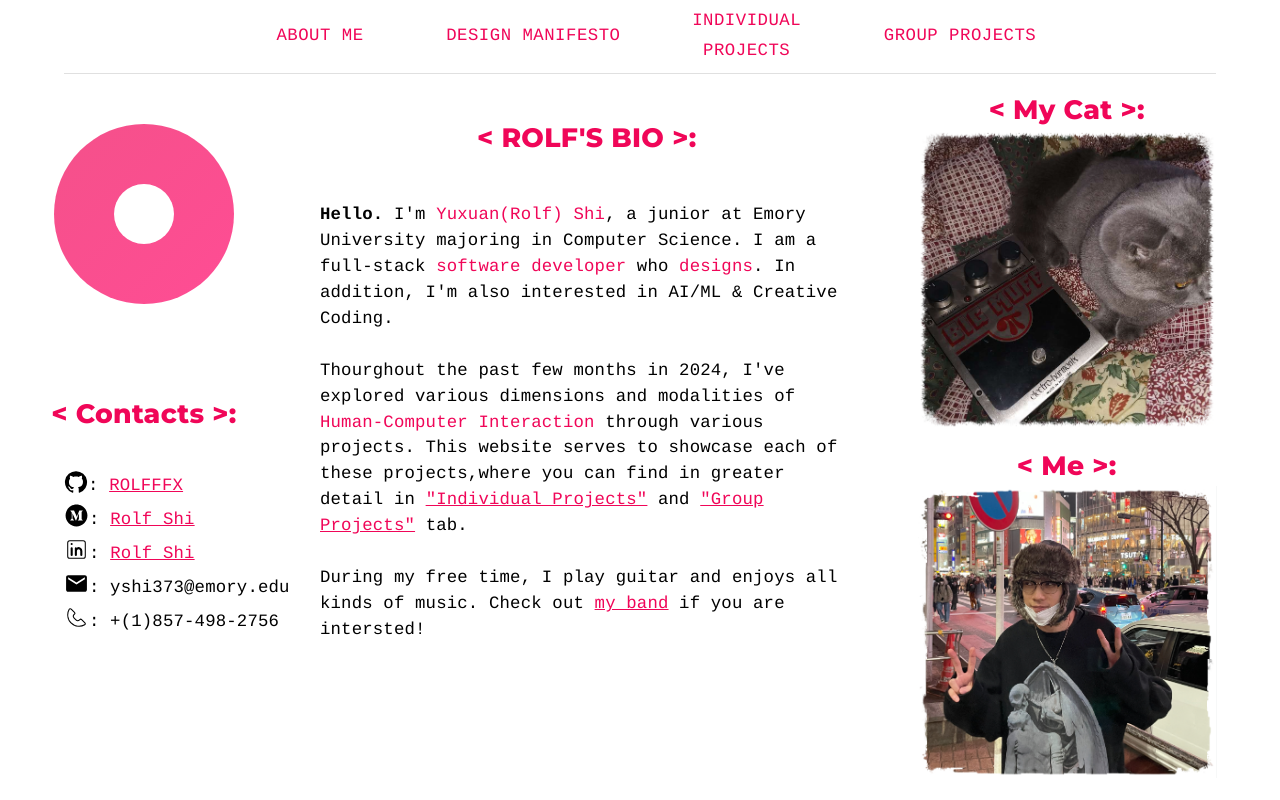
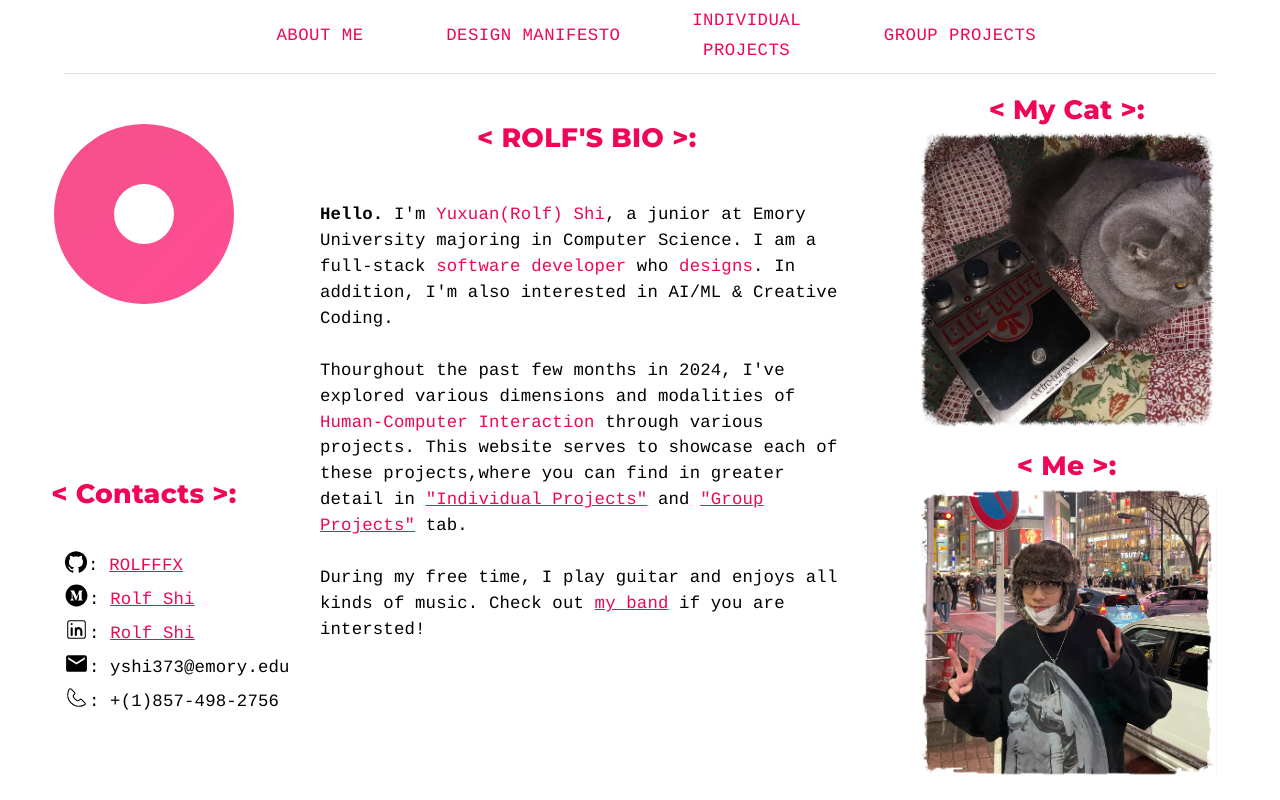
Before and after one commit to ROLFFFX/portfolio, a React (Create React App) app in the folder portofolio/: page / in a window 1280 px wide. Built offline with nearby package versions, Linux system fonts and the light colour scheme.

Commit message:
Update homePage.js

```diff
--- a/portofolio/src/pages/homePage.js
+++ b/portofolio/src/pages/homePage.js
@@ -24,7 +24,7 @@ export default function HomePage() {
           <Box sx={BoxStyle} mt={5} width="90%">
             <EyeFollow></EyeFollow>
           </Box>
-          <Box minHeight="10vh"></Box>
+          <Box minHeight="20vh"></Box>
           <Box sx={BoxStyle} width="90%">
             <Typography
               sx={{
```
